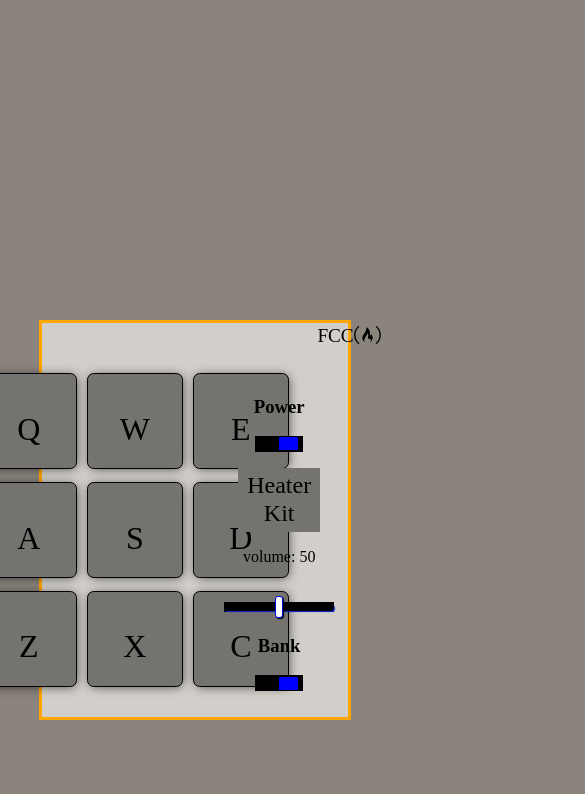
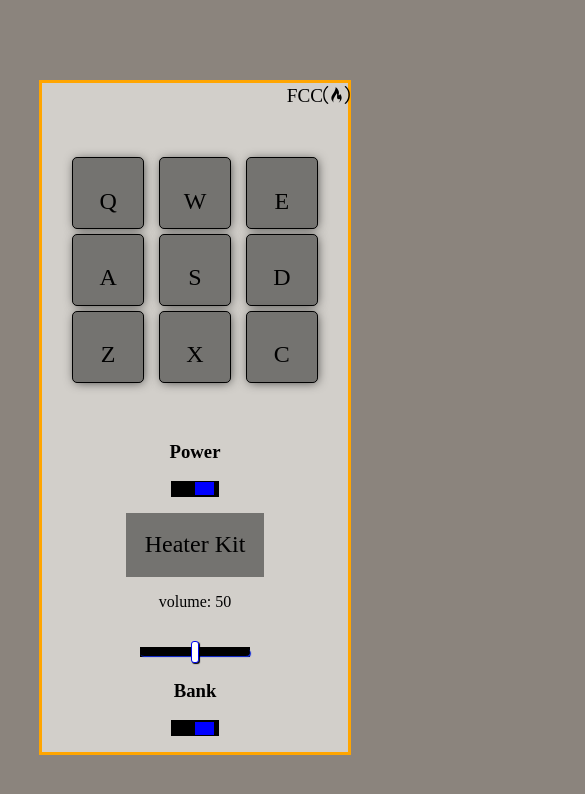
Before and after one commit to cassius2828/drum-machine, a React (Create React App) app: page / in a window 390 px wide. Shown: the top 794 px of the page, 585 px wide, since content can reach past the window. Built offline with nearby package versions, Linux system fonts and the light colour scheme; the HTML template or start-up script is replaced by a standard one; a web font is replaced by a local one.

Commit message:
completed responsive aspect of the project. Last thing to do is to actually implement the volume feature and that is a wrap

```diff
--- a/src/App.css
+++ b/src/App.css
@@ -32,20 +32,36 @@
   flex-wrap: wrap;
 }
 
+/* !768px
+main containers + logo*/
+@media (max-width: 768px) {
+  .main-container {
+    height: 80vh;
+    flex-direction: column;
+    align-items: center;
+  }
+
+  .App {
+    margin-top: 5rem;
+  }
+
+  .logo {
+    right: -85%;
+  }
+}
+
 .left-container,
 .right-container {
   display: flex;
   justify-content: center;
   align-items: center;
   flex-direction: column;
-  /* border: solid 1px lime; */
   width: 45%;
 }
 
 /* left side */
 
 .pad-container {
-  min-width: 25rem;
   width: 95%;
   height: 95%;
   display: flex;
@@ -63,8 +79,7 @@
 .drum-pad {
   padding-top: 1rem;
   font-size: 2rem;
-  min-width: 6rem;
-  width: 100%;
+  width: 6rem;
   height: 6rem;
   border-radius: 7%;
   display: flex;
@@ -75,6 +90,124 @@
   -webkit-box-shadow: 1px 1px 11px -2px rgba(0, 0, 0, 0.75);
   -moz-box-shadow: 1px 1px 11px -2px rgba(0, 0, 0, 0.75);
   box-shadow: 1px 1px 11px -2px rgba(0, 0, 0, 0.75);
+}
+/*! 1000px
+Drum pads*/
+@media (max-width: 1000px) {
+  .pad-container {
+    display: grid;
+    gap: 1rem;
+    grid-template-columns: repeat(3, 1fr);
+    margin: 0rem 0 1.5rem 3rem;
+  }
+
+  .extra-container {
+    /* border: solid 1px lime; */
+    display: flex;
+    justify-content: center;
+  }
+
+  .drum-pad {
+    max-width: 100%;
+    /* font-size: 1.5rem; */
+  }
+}
+/* ! 768px
+pad-container */
+@media (max-width: 768px) {
+  .pad-container {
+    margin: auto;
+  }
+}
+
+/*! 515px
+drum pads */
+@media (max-width: 515px) {
+  .pad-container {
+    display: grid;
+    gap: 0.3rem;
+    margin: 0;
+    padding: 0;
+
+    /* max-width: 4rem; */
+  }
+
+  .extra-container {
+    /* border: solid 1px lime; */
+    display: flex;
+    justify-content: center;
+  }
+
+  .drum-pad {
+    /* max-height: 5rem; */
+
+    /* max-width: 3rem; */
+    font-size: 1.5rem;
+  }
+}
+
+/*! 430px
+drum pads + logo*/
+@media (max-width: 430px) {
+  .pad-container {
+    display: grid;
+    gap: 0.3rem;
+    margin: 0;
+    padding: 0;
+
+    /* max-width: 4rem; */
+  }
+
+  .extra-container {
+    /* border: solid 1px lime; */
+    display: flex;
+    justify-content: center;
+  }
+
+  .drum-pad {
+    height: 4.5rem;
+
+    font-size: 1.5rem;
+    width: 4.5rem;
+  }
+
+  .logo {
+    right: -80%;
+  }
+}
+
+/* ! 360px
+logo */
+@media (max-width: 360px) {
+  .logo {
+    right: -75%;
+  }
+}
+
+/*! 335px
+drum pads */
+@media (max-width: 335px) {
+  .pad-container {
+    display: grid;
+    gap: 0.3rem;
+    margin: 0;
+    padding: 0;
+
+    /* max-width: 4rem; */
+  }
+
+  .extra-container {
+    /* border: solid 1px lime; */
+    display: flex;
+    justify-content: center;
+  }
+
+  .drum-pad {
+    height: 3.5rem;
+
+    font-size: 1.5rem;
+    width: 3.5rem;
+  }
 }
 
 .drum-pad:hover {
@@ -123,6 +256,12 @@ button {
   background-color: rgb(116, 115, 112);
   border: none;
   font-size: 1.5rem;
+}
+
+@media (max-width: 768px) {
+  button {
+    width: 100%;
+  }
 }
 
 /**volume slider  */
```
